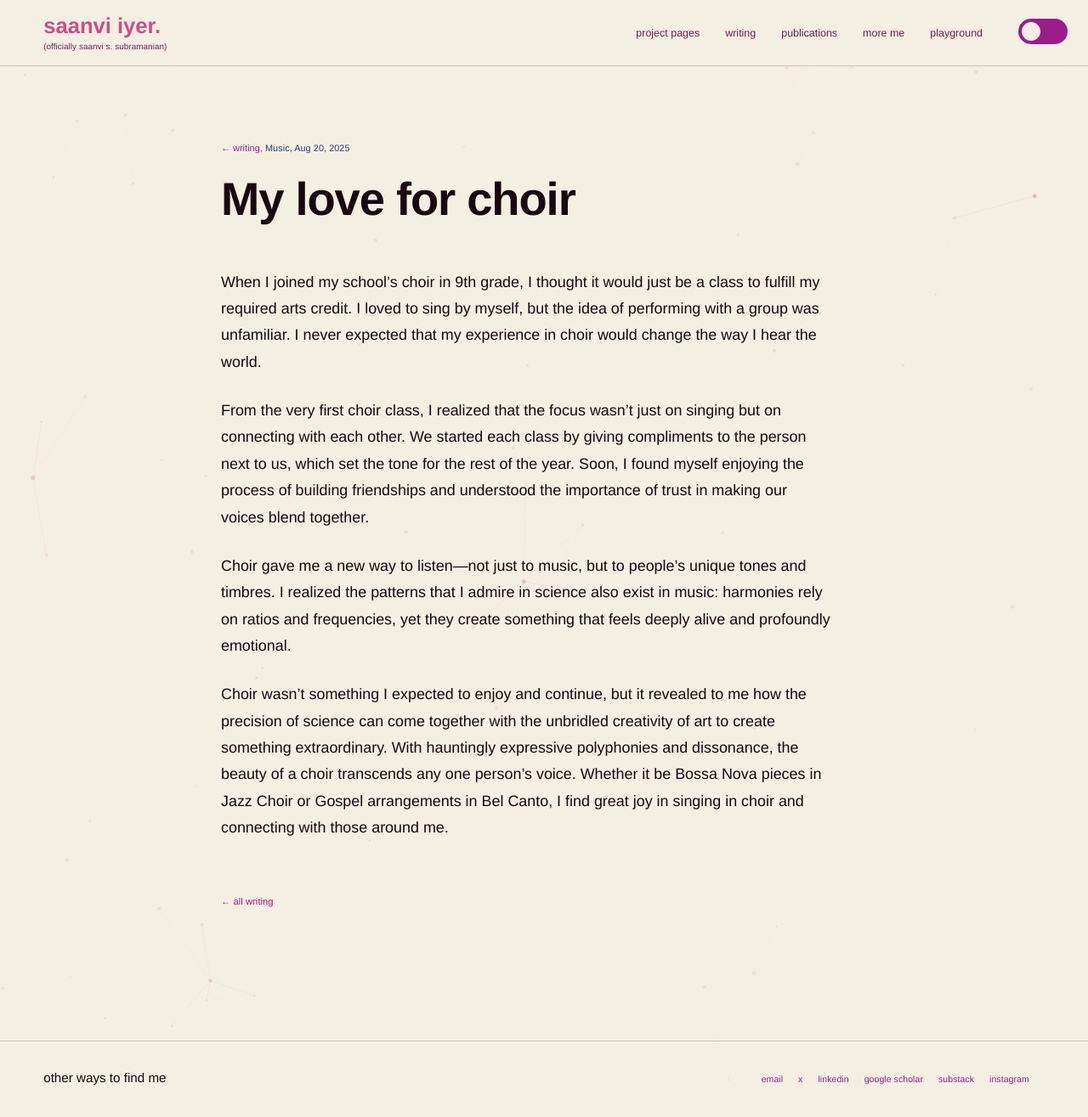
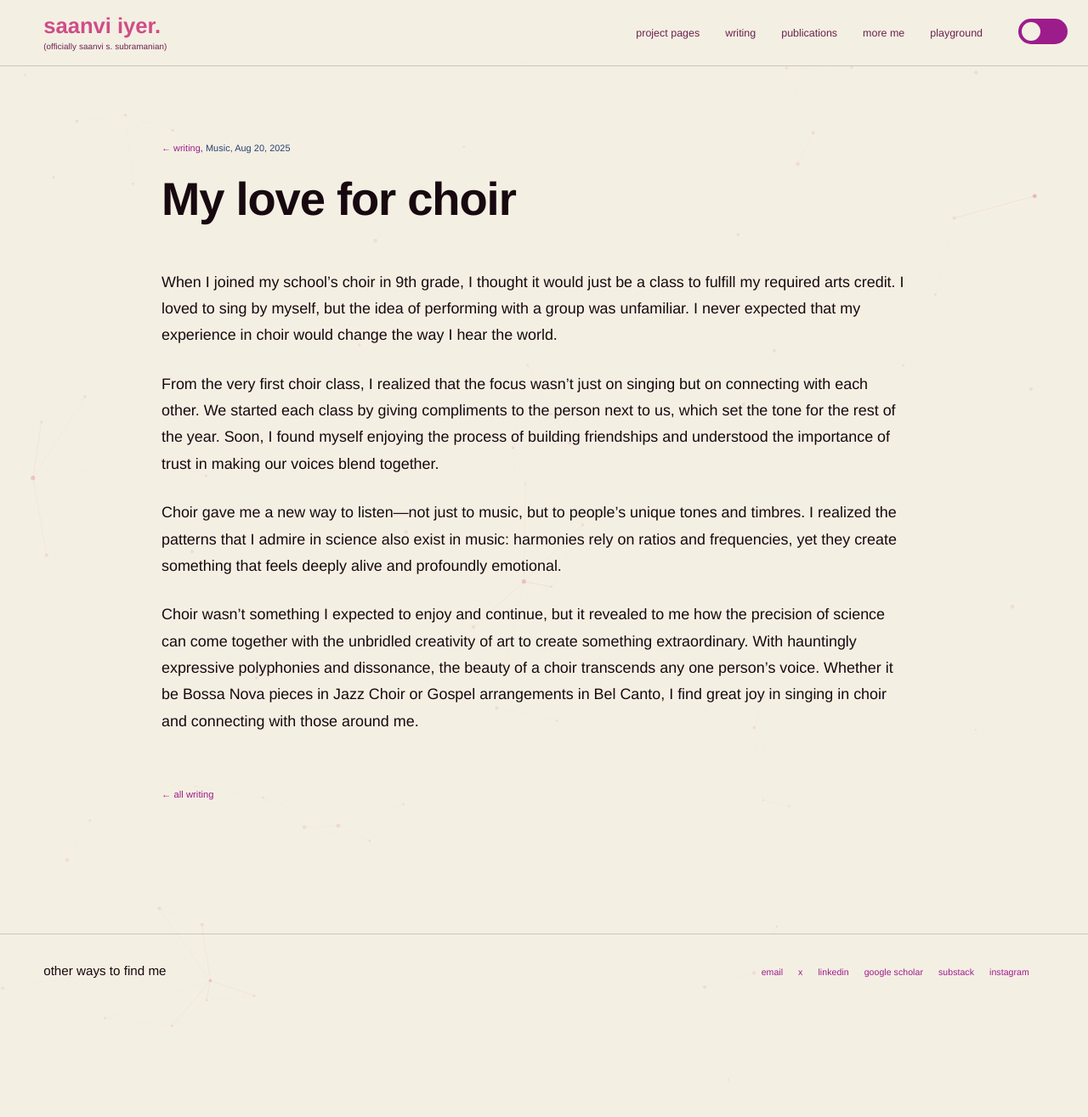
Before and after one commit to saanviiyer/saanviiyer.github.io, a Jekyll site: the page built from _posts/2025-08-20-how-choir-changed-the-way-i-hear.md, in a window 1280 px wide and 1315 px high. Shown: the whole window at 85% size. Built offline with Jekyll 4.4.1, drawn with Linux system fonts in a browser that asks for light colours; some web fonts are replaced.

Commit message:
Widen the reading column so posts use more of the page

```diff
--- a/_layouts/default.html
+++ b/_layouts/default.html
@@ -19,7 +19,7 @@
   <link rel="preconnect" href="https://fonts.gstatic.com" crossorigin>
   <link href="https://fonts.googleapis.com/css2?family=DM+Mono:wght@300;400;500&family=Inter:wght@400;500;600&family=Newsreader:opsz,wght@6..72,400;6..72,500;6..72,600&display=swap" rel="stylesheet">
 
-  <link rel="stylesheet" href="{{ '/assets/css/style.css' | relative_url }}?v=20261015b" />
+  <link rel="stylesheet" href="{{ '/assets/css/style.css' | relative_url }}?v=20261016" />
 
   <script>
     // Set theme before paint to avoid a flash.
--- a/assets/css/style.css
+++ b/assets/css/style.css
@@ -565,18 +565,18 @@
 /* Research post: clean centered column with a sticky table of contents, no card */
 .wm-shell {
   display: grid;
-  grid-template-columns: 210px minmax(0, 720px);
+  grid-template-columns: 210px minmax(0, 920px);
   column-gap: clamp(44px, 7vw, 120px);
   margin: 0;
   padding-left: clamp(20px, 6vw, 120px);
-  max-width: 1100px;
+  max-width: 1260px;
   align-items: start;
 }
 .wm-shell.wm-notoc {
-  grid-template-columns: minmax(0, 720px);
+  grid-template-columns: minmax(0, 880px);
   padding-left: 0;
   margin: 0 auto;
-  max-width: 760px;
+  max-width: 900px;
 }
 .wm-toc {
   position: sticky;
@@ -589,7 +589,7 @@
 .wm-toc a:hover { color: var(--ink); }
 .wm-toc a.active { color: var(--accent); border-left-color: var(--accent); }
 .research-post {
-  max-width: 720px;
+  max-width: none;
   margin: 0;
   background: none;
   border: none;
```
